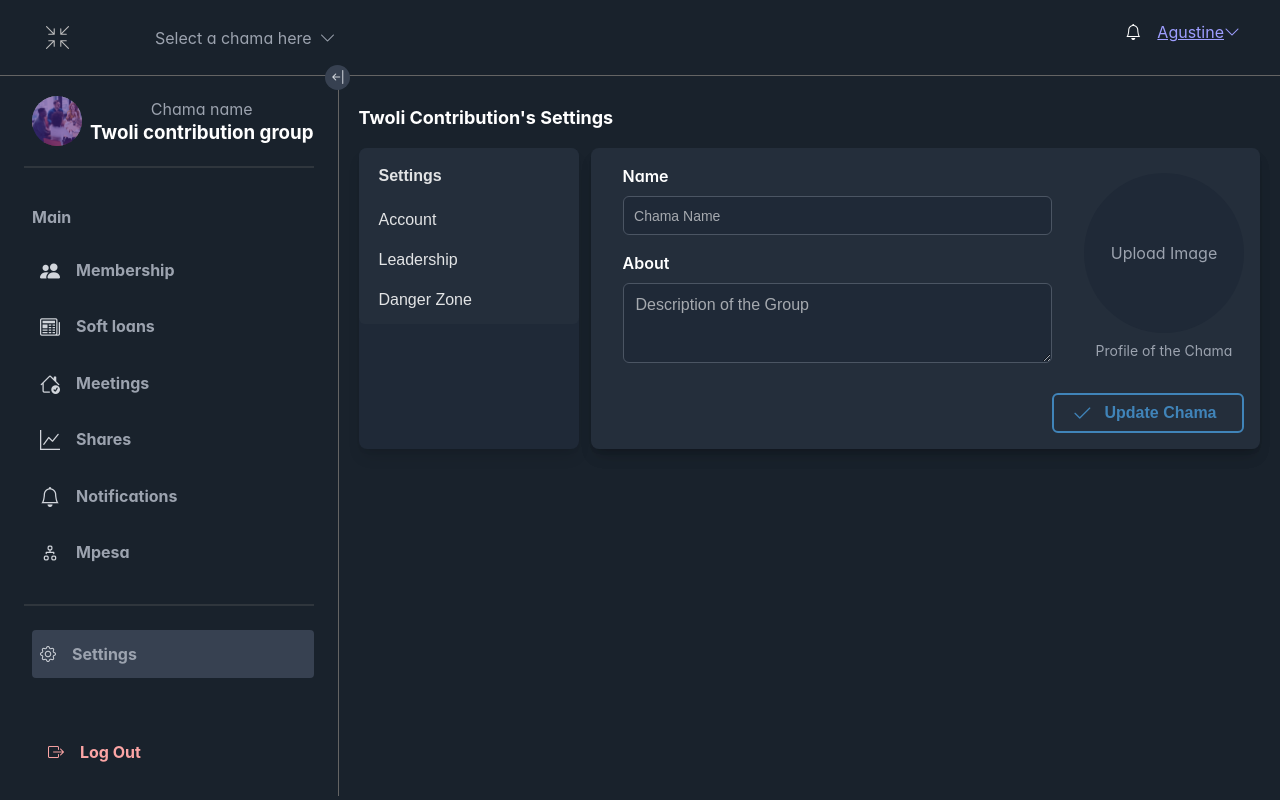
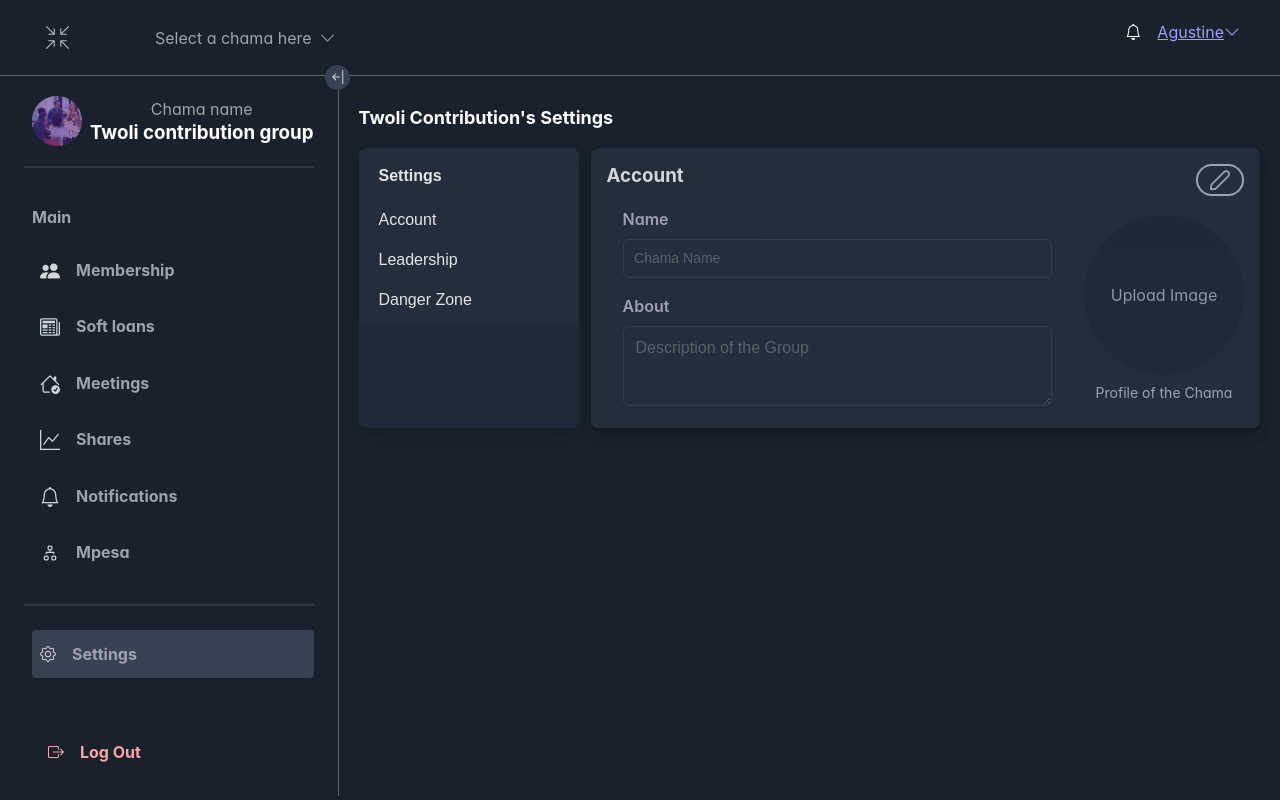
Before and after one commit to PascalTwoli/chama, a React (Create React App) app in the folder chama-frontend/: page /chama_settings in a window 1280 px wide. Built offline with nearby package versions, Linux system fonts and the light colour scheme; a web font is replaced by a local one.

Commit message:
feat(settings): implement edit mode and enhance UI components
- Add edit mode functionality to settings components
- Improve UI/UX with consistent styling across settings pages
- Enhance profile image upload component with parent state control
- Update CSS variables and input field styling

```diff
--- a/chama-frontend/src/App.css
+++ b/chama-frontend/src/App.css
@@ -1,11 +1,11 @@
-/* @import "tailwindcss"; */
 
-.App {
-  /* text-align: center; */
-  /* font-family: rubik; */
+:root {
+  --gray-400:  #a0aec0;
+  --info-btn: #4084B9;
+}
 
 
-}
+.App {}
 
 .layout {
   height: 100vh;
@@ -188,3 +188,28 @@
 .membership-container {}
 
 .membership-container  {}
+
+/* Account settings  */
+.profile-edit-btn {
+  border-radius: 30px;
+}
+
+
+
+/* Leadeership and roles */
+.leadership h4{
+
+}
+
+.leadership-roles h4, .leadership h4 {
+  border-bottom: solid 2px var(--gray-400);
+}
+
+.profileEditing {
+  border: solid 2px  var(--gray-400) ;
+}
+
+.profileEditing:hover {
+  border: solid 2px var(--info-btn);
+  scale: 1.05;
+}
--- a/chama-frontend/src/components/settings/account-settings.tsx
+++ b/chama-frontend/src/components/settings/account-settings.tsx
@@ -7,6 +7,8 @@ import { InputTextarea } from "primereact/inputtextarea";
 import ProfileImageUpload from "./profile-image-upload";
 
 export default function AccountSettings() {
+
+  const [isEditing, setIsEditing] = useState (false)
   const [form, setForm] = useState({
     firstName: "Agustine",
     lastName: "Twoli",
@@ -16,6 +18,10 @@ export default function AccountSettings() {
     gender: "Male",
     about: "",
   });
+
+  const handleSaveProfileChanges = () => {
+    setIsEditing(false)
+  }
 
   const handleChange = (e: React.ChangeEvent<HTMLInputElement | HTMLTextAreaElement>) => {
     const { name, value } = e.target;
@@ -28,23 +34,26 @@ export default function AccountSettings() {
 
       <div className="grid grid-cols-1 md:grid-cols-3 gap-6">
         {/* Left Profile Panel */}
-        <div className="bg-[#242E3B] rounded-xl p-6 flex flex-col items-center">
-          <div className="w-full flex justify-between items-center">
-            <h3 className="text-lg text-gray-300 font-bold mb-4">Profile Details</h3>
-            <Button className="w-14  text-gray-200 hover:border hover:border-gray-400 p-2 rounded-xl hover:bg-gray-700 transition-all p-button-info p-button-outlined mt-4">
-              <i className="pi pi-pencil text-xl" />
-            </Button>
+
+        <div className="bg-[#242E3B] rounded-xl p-6">
+          <h3 className="text-lg  text-gray-300 font-bold mt-0 mb-4">Profile Details</h3>
+          <div className="flex flex-col gap-8 items-center">
+            <div className="w-full flex justify-end items-center">
+              <Button onClick={() => setIsEditing(true)} className=" profile-edit-btn w-14 mt-0 justify-center text-gray-400 hover:border hover:border-gray-400 p-2 rounded-x-lg hover:bg-gray-700 transition-all p-button-info p-button-outlined">
+                <i className="pi pi-pencil text-xl"/>
+              </Button>
+            </div>
+            <ProfileImageUpload
+              isParentEditing={isEditing}
+              onStartEditing={() => setIsEditing(true)}
+            />
+            <p className="text-center font-bold text-white">{`${form.firstName} ${form.lastName}`}</p>
           </div>
-          {/* <div className="w-32 h-32 rounded-full overflow-hidden border-4 border-gray-700 shadow-md mb-4">
-            <img src="/assets/chamaprofileimage.png" alt="Profile" className="object-cover w-full h-full" />
-          </div> */}
-          <ProfileImageUpload/>
-          <p className="text-center font-bold text-white">{`${form.firstName} ${form.lastName}`}</p>
         </div>
 
         {/* Account Form */}
         <div className="md:col-span-2 bg-[#242E3B] font-bold text-gray-400 rounded-xl p-6">
-          <h3 className="text-lg font-semibold mb-6">Account</h3>
+          <h3 className="text-lg font-semibold mb-6 mt-0">Account</h3>
 
           <div className="grid grid-cols-1 md:grid-cols-2 gap-4">
             <div>
@@ -54,6 +63,7 @@ export default function AccountSettings() {
                 value={form.firstName}
                 onChange={handleChange}
                 className="w-full"
+                disabled={!isEditing}
               />
             </div>
 
@@ -64,6 +74,7 @@ export default function AccountSettings() {
                 value={form.lastName}
                 onChange={handleChange}
                 className="w-full"
+                disabled={!isEditing}
               />
             </div>
 
@@ -74,6 +85,7 @@ export default function AccountSettings() {
                 value={form.otherNames}
                 onChange={handleChange}
                 className="w-full"
+                disabled={!isEditing}
               />
             </div>
 
@@ -84,6 +96,7 @@ export default function AccountSettings() {
                 value={form.gender}
                 onChange={handleChange}
                 className="w-full"
+                disabled={!isEditing}
               />
             </div>
 
@@ -94,6 +107,7 @@ export default function AccountSettings() {
                 value={form.email}
                 onChange={handleChange}
                 className="w-full"
+                disabled={!isEditing}
               />
             </div>
 
@@ -104,6 +118,7 @@ export default function AccountSettings() {
                 value={form.phone}
                 onChange={handleChange}
                 className="w-full"
+                disabled={!isEditing}
               />
             </div>
 
@@ -115,13 +130,20 @@ export default function AccountSettings() {
                 onChange={handleChange}
                 rows={4}
                 className="w-full"
+                disabled={!isEditing}
               />
             </div>
           </div>
 
           <div className="mt-6 flex justify-end">
-            <Button label="Save changes" className="bg-[#4084B9] border-[#4084B9] px-6 py-2 font-normal" />
+            {isEditing && (
+              <div className="flex gap-2 mt-4">
+                <Button label="Cancel" onClick={() => setIsEditing(false)} severity="secondary" />
+                <Button onClick={ handleSaveProfileChanges} label="Save changes" className="bg-[#4084B9] border-[#4084B9] px-6 py-2 font-normal" />
+              </div>
+            )}
           </div>
+
         </div>
       </div>
     </div>
--- a/chama-frontend/src/components/settings/chama-settings.tsx
+++ b/chama-frontend/src/components/settings/chama-settings.tsx
@@ -4,17 +4,17 @@ import { Toast } from "primereact/toast";
 import { Button } from "primereact/button";
 import { InputText } from "primereact/inputtext";
 import { InputTextarea } from "primereact/inputtextarea";
-type Role = "Chair" | "Secretary" | "Treasurer"
-
+type Role = "Chair" | "Secretary" | "Treasurer";
 
 function ChamaSettings() {
+	const [isEditing, setIsEditing] = useState(false);
 	const toast = useRef<Toast>(null);
 	const [activeTab, setActiveTab] = useState("Account");
 	const [selectedImage, setSelectedImage] = useState<string | null>(null);
-    const [roleProfile, setRoleProfile] = useState<Record < Role, string | null>>({
+	const [roleProfile, setRoleProfile] = useState<Record<Role, string | null>>({
 		Chair: null,
 		Secretary: null,
-        Treasurer: null
+		Treasurer: null,
 	});
 
 	const [roleNames, setRoleNames] = useState<Record<Role, string>>({
@@ -24,14 +24,20 @@ function ChamaSettings() {
 	});
 
 	const handleNameChange = (role: Role, newName: string) => {
-      setRoleNames(prev => ({ ...prev, [role]: newName }));
+		setRoleNames((prev) => ({ ...prev, [role]: newName }));
 	};
 
+  const handleSaveAccountChanges = () => {
+    setIsEditing(false)
+  }
+
 	const renderRoleProfile = (role: Role) => (
-      <div className="flex flex-col items-center gap-2 text-center text-gray-400 p-2">
-        <p className="text-lg w-full border-b border-b-2 border-b-gray-500 pb-2 mb-2 font-bold">{role}</p>
-        <label htmlFor={`${role}-upload`} className="cursor-pointer">
-          <div className="w-36 h-36 bg-gray-800 border-2 border-gray-600 hover:border-blue-400 transition-all duration-200 rounded-full flex items-center justify-center overflow-hidden">
+		<div className="leadership-roles flex flex-col items-center gap-2 text-center text-gray-300 p-2">
+			<h4 className="text-md w-full border pb-2 mb-2 mt-2 font-bold">
+				{role}
+			</h4>
+			<label htmlFor={`${role}-upload`} >
+				<div  className={`w-36 h-36 bg-gray-800 border-2 border-gray-600 hover:border-blue-400 transition-all duration-200 rounded-full flex items-center justify-center overflow-hidden ${isEditing? "cursor-pointer profileEditing" : "cursor-not-allowed opacity-90"}`}>
 					{roleProfile[role] ? (
 						<img
 							src={roleProfile[role]!}
@@ -49,17 +55,21 @@ function ChamaSettings() {
 				accept="image/*"
 				className="hidden"
 				onChange={(e) => handleRoleImageUpload(e, role)}
+        disabled={!isEditing}
 			/>
 			<InputText
 				value={roleNames[role]}
 				onChange={(e) => handleNameChange(role, e.target.value)}
 				className="text-center text-xl font-semibold text-white bg-transparent border-none rounded"
+        disabled={!isEditing}
 			/>
 		</div>
 	);
 
-
-    const handleRoleImageUpload = (event: React.ChangeEvent<HTMLInputElement>, role: Role) => {
+	const handleRoleImageUpload = (
+		event: React.ChangeEvent<HTMLInputElement>,
+		role: Role
+	) => {
 		const file = event.target.files?.[0];
 		if (file) {
 			if (!file.type.startsWith("image/")) {
@@ -73,7 +83,7 @@ function ChamaSettings() {
 			}
 			const reader = new FileReader();
 			reader.onloadend = () => {
-            setRoleProfile(prev => ({
+				setRoleProfile((prev) => ({
 					...prev,
 					[role]: reader.result as string,
 				}));
@@ -85,7 +95,7 @@ function ChamaSettings() {
 	const handleImageUpload = (event: React.ChangeEvent<HTMLInputElement>) => {
 		const file = event.target.files?.[0];
 		if (file) {
-            if (!file.type.startsWith('image/')) {
+			if (!file.type.startsWith("image/")) {
 				toast.current?.show({
 					severity: "error",
 					summary: "Invalid file type",
@@ -104,7 +114,7 @@ function ChamaSettings() {
 
 	const menuItems = [
 		{
-        label:'Settings',
+			label: "Settings",
 			items: [
 				{
 					label: "Account",
@@ -118,44 +128,73 @@ function ChamaSettings() {
 					label: "Danger Zone",
 					command: () => setActiveTab("Danger Zone"),
 				},
-        ]
-    }
+			],
+		},
 	];
 
 	return (
 		<>
-    <Toast ref={toast}/>
-    <h1 className="font-bold text-lg mb-4">Twoli Contribution's Settings</h1>
+			<Toast ref={toast} />
+			<h1 className="font-bold text-lg mb-4">
+				Twoli Contribution's Settings
+			</h1>
 			<div className="flex gap-3">
 				<div className="bg-gray-800 rounded-lg shadow-lg min-w-[220px] overflow-hidden">
-          <Menu model={menuItems} className="w-full" pt={{
-            root: { className: 'bg-[#242E3B] border-none' },
-            menu: { className: 'text-white' },
-            menuitem: { className: 'hover:bg-gray-700 transition-colors duration-200' }
-          }} />
+					<Menu
+						model={menuItems}
+						className="w-full"
+						pt={{
+							root: { className: "bg-[#242E3B] border-none" },
+							menu: { className: "text-white" },
+							menuitem: {
+								className:
+									"hover:bg-gray-700 transition-colors duration-200",
+							},
+						}}
+					/>
 				</div>
 
 				<div className="flex-1 rounded-lg shadow-lg p-0">
 					{activeTab === "Account" && (
+						<div>
 							<div className="p-4 bg-[#242E3B] rounded-lg shadow-lg">
-              <div className="flex gap-8  pl-4">
+								<div className="flex flex-row justify-between">
+									<h3 className="mt-0 text-gray-300">Account</h3>
+									<Button
+										onClick={() => setIsEditing(true)}
+										className=" profile-edit-btn w-12 h-8 mt-0 justify-center text-gray-400 hover:border hover:border-gray-400 p-2 rounded-x-lg hover:bg-gray-700 transition-all p-button-info p-button-outlined">
+										<i className="pi pi-pencil text-xl" />
+									</Button>
+								</div>
+								<div className="flex gap-8  pl-4 text-gray-400">
 									<div className="flex flex-2 flex-col gap-4 flex-1">
 										<div>
-                    <label className="block mb-2 font-semibold">Name</label>
-                    <InputText placeholder="Chama Name" className="w-full p-inputtext-sm bg-gray-800 border border-gray-600 rounded-md transition-all duration-200 hover:border-blue-400 focus:border-blue-500" />
+											<label className="block mb-2 font-semibold">
+												Name
+											</label>
+											<InputText
+												placeholder="Chama Name"
+												className="w-full p-inputtext-sm border border-gray-600 rounded-md transition-all duration-200 hover:border-blue-400 focus:border-blue-500"
+                        disabled={!isEditing}
+											/>
 										</div>
 										<div>
-                    <label className="block mb-2 font-semibold">About</label>
+											<label className="block mb-2 font-semibold">
+												About
+											</label>
 											<InputTextarea
 												placeholder="Description of the Group"
-                      className="w-full p-inputtextarea bg-gray-800 border border-gray-600 rounded-md transition-all duration-200 hover:border-blue-400 focus:border-blue-500"
+												className="w-full p-inputtextarea  border border-gray-600 rounded-md transition-all duration-200 hover:border-blue-400 focus:border-blue-500"
 												rows={3}
+                        disabled={!isEditing}
 											/>
 										</div>
 									</div>
-                <div className="flex flex-2 flex-col items-center justify-center text-center text-gray-400">
-                  <label htmlFor="upload" className="cursor-pointer">
-                    <div className="w-40 h-40 bg-gray-800 border-2 border-gray-600 hover:border-blue-400 transition-all duration-200 rounded-full flex items-center justify-center overflow-hidden">
+									<div className={`flex flex-2 flex-col items-center justify-center text-center text-gray-400`}>
+										<label
+											htmlFor="upload"
+											className={` ${isEditing? "cursor-pointer": "cursor-not-allowed opacity-90"}`}>
+											<div className={`w-40 h-40  transition-all duration-200 rounded-full flex items-center justify-center overflow-hidden bg-gray-800 ${isEditing? "profileEditing" : ""}`}>
 												{selectedImage ? (
 													<img
 														src={selectedImage}
@@ -171,49 +210,94 @@ function ChamaSettings() {
 											id="upload"
 											type="file"
 											accept="image/*"
-                    className="hidden"
+											className={`hidden`}
 											onChange={handleImageUpload}
+                      disabled={!isEditing}
+
 										/>
-                  <span className="mt-2 text-sm">Profile of the Chama</span>
+										<span className="mt-2 text-sm">
+											Profile of the Chama
+										</span>
 									</div>
 								</div>
 
-                <div className="text-right">
-                      <Button type="button" label="Update Chama" icon="pi pi-check" className="mt-6 p-button p-button-outlined p-button-info text-[#4084B9] " style={{ width: '12rem', height: '2.5rem' }} />
+								{isEditing && <div className="flex gap-6 justify-end items-center mt-6">
+                  <Button label="Cancel" onClick={() => setIsEditing(false)} severity="secondary" className=" h-10"/>
+									<Button
+										type="button"
+										label="Update Chama"
+										icon="pi pi-check"
+										className=" p-button p-button-outlined p-button-info text-[#4084B9] "
+										style={{ width: "12rem", height: "2.5rem" }}
+                    onClick={handleSaveAccountChanges}
+									/>
+								</div>}
 							</div>
 						</div>
 					)}
 
 					{activeTab === "Leadership" && (
-            <div className=" bg-[#242E3B] rounded-lg shadow-lg">
-                <div className="text-center">
-                    <h2 className="text-xl font-semibold mb-3 mt-0 p-3 border-b border-b-2 border-b-gray-500 ">
+						<div className=" leadership bg-[#242E3B] rounded-lg shadow-lg">
+              <h3 className="mt-0 p-3 text-gray-200">Leadership</h3>
+							<div className="text-center relative">
+								<h4 className="text-lg font-semibold mb-0 mx-2 text-gray-200 pb-2">
 									Twoli Contribution Leadership
-                    </h2>
+								</h4>
+                <Button
+                  onClick={() => setIsEditing(true)}
+                  className=" profile-edit-btn mt-0 justify-center text-gray-300 hover:border hover:border-gray-300 p-2 rounded-x-lg hover:bg-gray-700 transition-all p-button-info p-button-outlined absolute right-4 top-2 h-5 w-8">
+                  <i className="pi pi-pencil text-xs" />
+                </Button>
 							</div>
 							<div className="flex grid grid-cols-3 justify-between">
 								{renderRoleProfile("Chair")}
 								{renderRoleProfile("Secretary")}
 								{renderRoleProfile("Treasurer")}
 							</div>
+              {isEditing && <div className="flex gap-6 justify-end items-center mt-6">
+                <Button label="Cancel" onClick={() => setIsEditing(false)} severity="secondary" className=" h-10 mb-2"/>
+                <Button
+                  type="button"
+                  label="Update Leaders"
+                  icon="pi pi-check"
+                  className=" p-button p-button-outlined p-button-info text-[#4084B9] mr-2 mb-2"
+                  style={{ height: "2.5rem" }}
+                  onClick={handleSaveAccountChanges}
+                />
+              </div>}
 						</div>
 					)}
 
 					{activeTab === "Danger Zone" && (
 						<div className="rounded ">
 							<div className="text-center font-bold bg-[#242E3B] rounded-lg shadow-lg px-5 py-3">
-                    <h3 className="font-bold text-xl mb-4 pb-2 border-b border-gray-600 mt-0">Reset your chama/group</h3>
+								<h3 className="font-bold text-xl mb-4 pb-2 border-b border-gray-600 mt-0">
+									Reset your chama/group
+								</h3>
 								<div className="text-left text-gray-400">
-                        <p> Initiate a fresh start with the removal of all the existing. Please  be aware that the following data will be permanently removed</p>
+									<p>
+										{" "}
+										Initiate a fresh start with the removal of all the
+										existing. Please be aware that the following data
+										will be permanently removed
+									</p>
 									<ul className="ml-10 m-3 list-disc">
 										<li>All active or historical soft loans</li>
 										<li>All accounts, transactions and balances</li>
-                            <li>All meetings held, minutes and attendance records</li>
+										<li>
+											All meetings held, minutes and attendance
+											records
+										</li>
 										<li>Notification log</li>
 									</ul>
 									<p>Only wallet balances will be retained</p>
 									<div className="text-right">
-                            <Button icon="pi pi-refresh" className="p-button p-button-warning p-button-outlined mt-4" label="Reset Twoli Contribution's account" style={{ height: '2.5rem' }} />
+										<Button
+											icon="pi pi-refresh"
+											className="p-button p-button-warning p-button-outlined mt-4"
+											label="Reset Twoli Contribution's account"
+											style={{ height: "2.5rem" }}
+										/>
 									</div>
 								</div>
 							</div>
@@ -225,24 +309,50 @@ function ChamaSettings() {
 									</h1>
 								</div>
 								<div className="text-gray-400">
-                        <p>Note: All members will receive notice if this group is deleted. Kindly take note of the following information:</p>
+									<p>
+										Note: All members will receive notice if this
+										group is deleted. Kindly take note of the
+										following information:
+									</p>
 									<ul className="ml-10 mt-3 list-decimal">
-                            <li>Retention perion: You will have six months, until 19 september 2025, to access any group data that is necessary</li>
-                            <li className="">Information to be Removed Following Retention Term
+										<li>
+											Retention perion: You will have six months,
+											until 19 september 2025, to access any group
+											data that is necessary
+										</li>
+										<li className="">
+											Information to be Removed Following Retention
+											Term
 											<ul className="ml-10 m-3 list-disc">
-                                    <li >All Active or Historical Soft loans</li>
-                                    <li>All accounts, transactions and balances</li>
-                                    <li>All meetings held, minutes and attendance records</li>
+												<li>All Active or Historical Soft loans</li>
+												<li>
+													All accounts, transactions and balances
+												</li>
+												<li>
+													All meetings held, minutes and attendance
+													records
+												</li>
 												<li>Notification log</li>
 												<li>The balance of the group wallet</li>
-                                    <li>All balances, accounts, and transactions related to them</li>
+												<li>
+													All balances, accounts, and transactions
+													related to them
+												</li>
 											</ul>
 										</li>
-                            <li>Erreversible action: This data will not be retrieved after the retention term</li>
+										<li>
+											Erreversible action: This data will not be
+											retrieved after the retention term
+										</li>
 									</ul>
 								</div>
 								<div className="text-right">
-                        <Button icon="pi pi-trash" className="p-button p-button-danger p-button-outlined mt-4" label="Delete Twoli Contribution's account" style={{ height: '2.5rem' }} />
+									<Button
+										icon="pi pi-trash"
+										className="p-button p-button-danger p-button-outlined mt-4"
+										label="Delete Twoli Contribution's account"
+										style={{ height: "2.5rem" }}
+									/>
 								</div>
 							</div>
 						</div>
--- a/chama-frontend/src/index.css
+++ b/chama-frontend/src/index.css
@@ -64,20 +64,22 @@
 
   /* Input components */
   .p-inputtext, .p-inputtextarea {
-    @apply bg-gray-800 border border-gray-600 text-gray-300;
+    @apply bg-inherit border border-gray-600 text-gray-300;
   }
 
   .p-inputtext:hover, .p-inputtextarea:hover {
-    @apply border-blue-400;
+    @apply border-blue-300;
   }
 
   .p-inputtext:focus, .p-inputtextarea:focus {
-    @apply border-blue-500 shadow-none;
-    box-shadow: 0 0 0 1px rgba(59, 130, 246, 0.5);
+    @apply shadow-none ;
+    /* box-shadow: 0 0 0 1px rgba(59, 130, 246, 0.5); */
+    border: 2px solid rgba(64, 132, 185, 0.5)
+
   }
  /* dropdown components */
   .p-dropdown{
-    @apply bg-white  ;
+    @apply bg-white text-blue-900;
   }
 
   .p-dropdown .focus{
```
Also changed, not shown: chama-frontend/src/components/settings/profile-image-upload.tsx (+17 -4 lines). Lines whose indentation alone changed are shown as unchanged.
